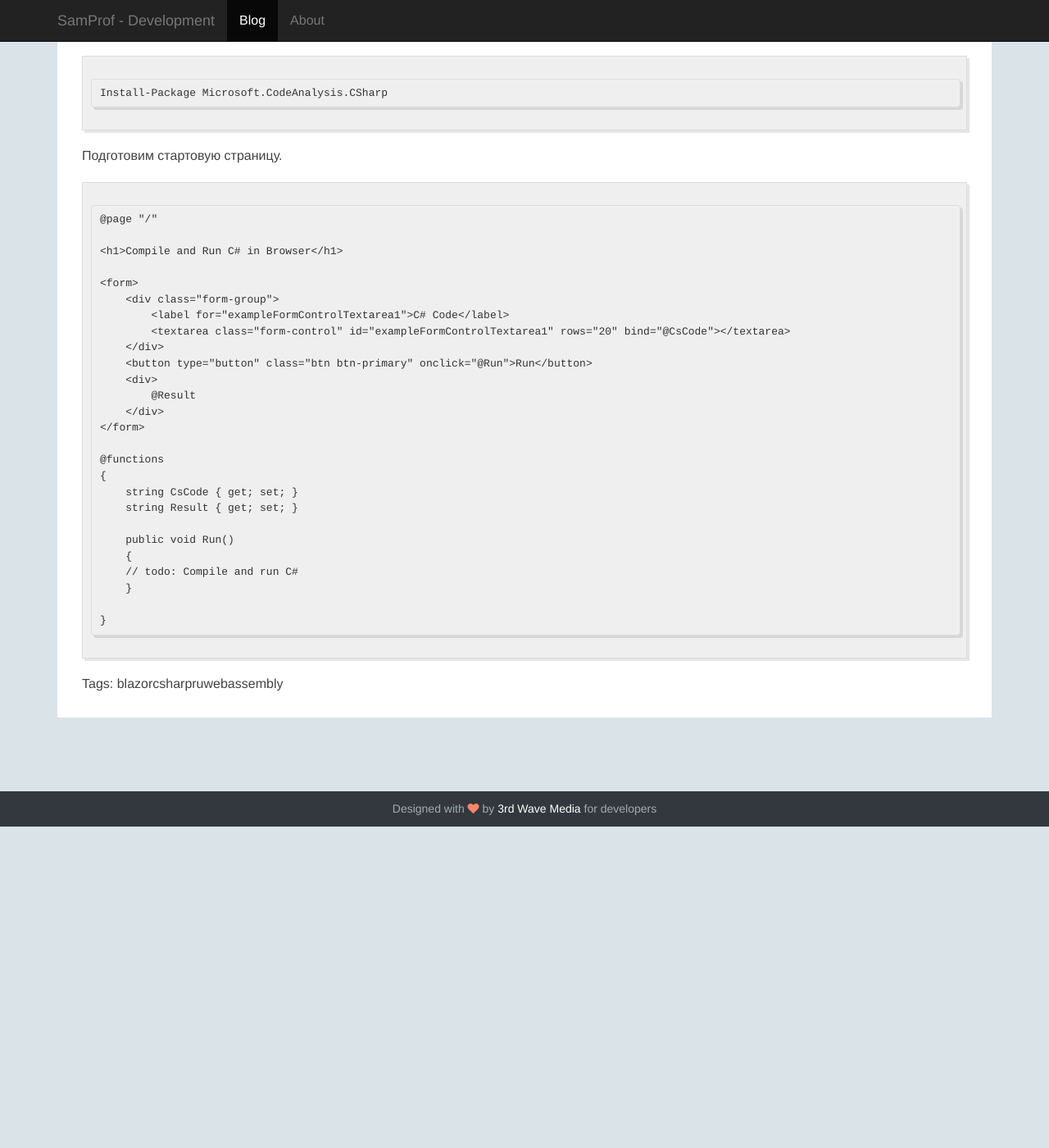
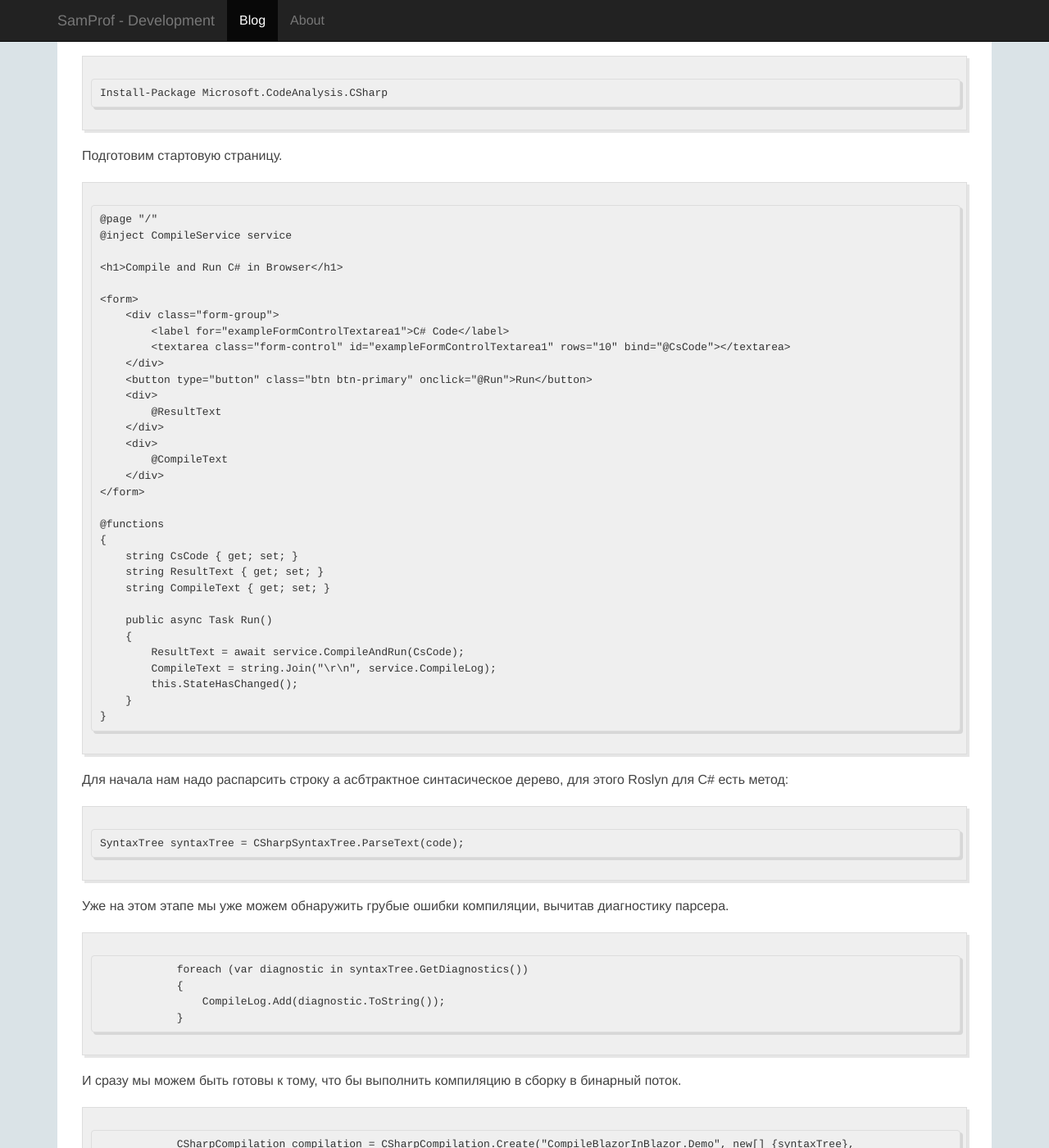
Before and after one commit to SamProf/www.samprof.com, a Jekyll site: the page built from _posts/2018-12-14-compile-csharp-and-blazor-inside-browser.md, in a window 1280 px wide and 1400 px high, scrolled down 1098 px. Shown: the whole window at 82% size. Built offline with Jekyll 4.4.1, drawn with Linux system fonts in a browser that asks for light colours; comment, search, counter and statistics services are not loaded; before the commit the page ends 2106 px from its top, so only the background shows below that; some of the changed text lies outside the part shown.

Commit message:
Update 2018-12-14-compile-csharp-and-blazor-inside-browser.md

````diff
--- a/_posts/2018-12-14-compile-csharp-and-blazor-inside-browser.md
+++ b/_posts/2018-12-14-compile-csharp-and-blazor-inside-browser.md
@@ -28,29 +28,71 @@
 Подготовим стартовую страницу.
 ```
 @page "/"
+@inject CompileService service
 
 <h1>Compile and Run C# in Browser</h1>
 
 <form>
     <div class="form-group">
         <label for="exampleFormControlTextarea1">C# Code</label>
-        <textarea class="form-control" id="exampleFormControlTextarea1" rows="20" bind="@CsCode"></textarea>
+        <textarea class="form-control" id="exampleFormControlTextarea1" rows="10" bind="@CsCode"></textarea>
     </div>
     <button type="button" class="btn btn-primary" onclick="@Run">Run</button>
     <div>
-        @Result
+        @ResultText
+    </div>
+    <div>
+        @CompileText
     </div>
 </form>
 
 @functions
 {
     string CsCode { get; set; }
-    string Result { get; set; }
+    string ResultText { get; set; }
+    string CompileText { get; set; }
 
-    public void Run()
+    public async Task Run()
     {
-    // todo: Compile and run C#
+        ResultText = await service.CompileAndRun(CsCode);
+        CompileText = string.Join("\r\n", service.CompileLog);
+        this.StateHasChanged();
     }
-
 }
 ```
+
+Для начала нам надо распарсить строку а асбтрактное синтасическое дерево, для этого Roslyn для C# есть метод:
+```
+SyntaxTree syntaxTree = CSharpSyntaxTree.ParseText(code);
+```
+Уже на этом этапе мы уже можем обнаружить грубые ошибки компиляции, вычитав диагностику парсера.
+```
+            foreach (var diagnostic in syntaxTree.GetDiagnostics())
+            {
+                CompileLog.Add(diagnostic.ToString());
+            }
+```
+
+И сразу мы можем быть готовы к тому, что бы выполнить компиляцию в сборку в бинарный поток.
+```
+            CSharpCompilation compilation = CSharpCompilation.Create("CompileBlazorInBlazor.Demo", new[] {syntaxTree},
+                references, new CSharpCompilationOptions(OutputKind.DynamicallyLinkedLibrary));
+
+            using (MemoryStream stream = new MemoryStream())
+            {
+                EmitResult result = compilation.Emit(stream);
+            }
+
+```
+
+Проблема тут может быть в том, что нужно получить `references` - список метаданных подключенных библиотек. Попробывать прочитать файлы уже подключенных по пути `Assembly.Location` не получилось, так мы в браузере и файловой системы тут нет. Я уверен, что есть более эффективный способ решения этой проблемы, но цель этой статьи концептуальная возможность. Поэтому я решиил, а почему бы не вычитать это библиотки снова по Http и сделать это толко при первом запуске компиляции?
+
+```
+                foreach (var assembly in AppDomain.CurrentDomain.GetAssemblies())
+                {
+                    references.Add(
+                        MetadataReference.CreateFromStream(
+                            await this._http.GetStreamAsync("/_framework/_bin/" + assembly.Location)));
+                }
+
+```
````
